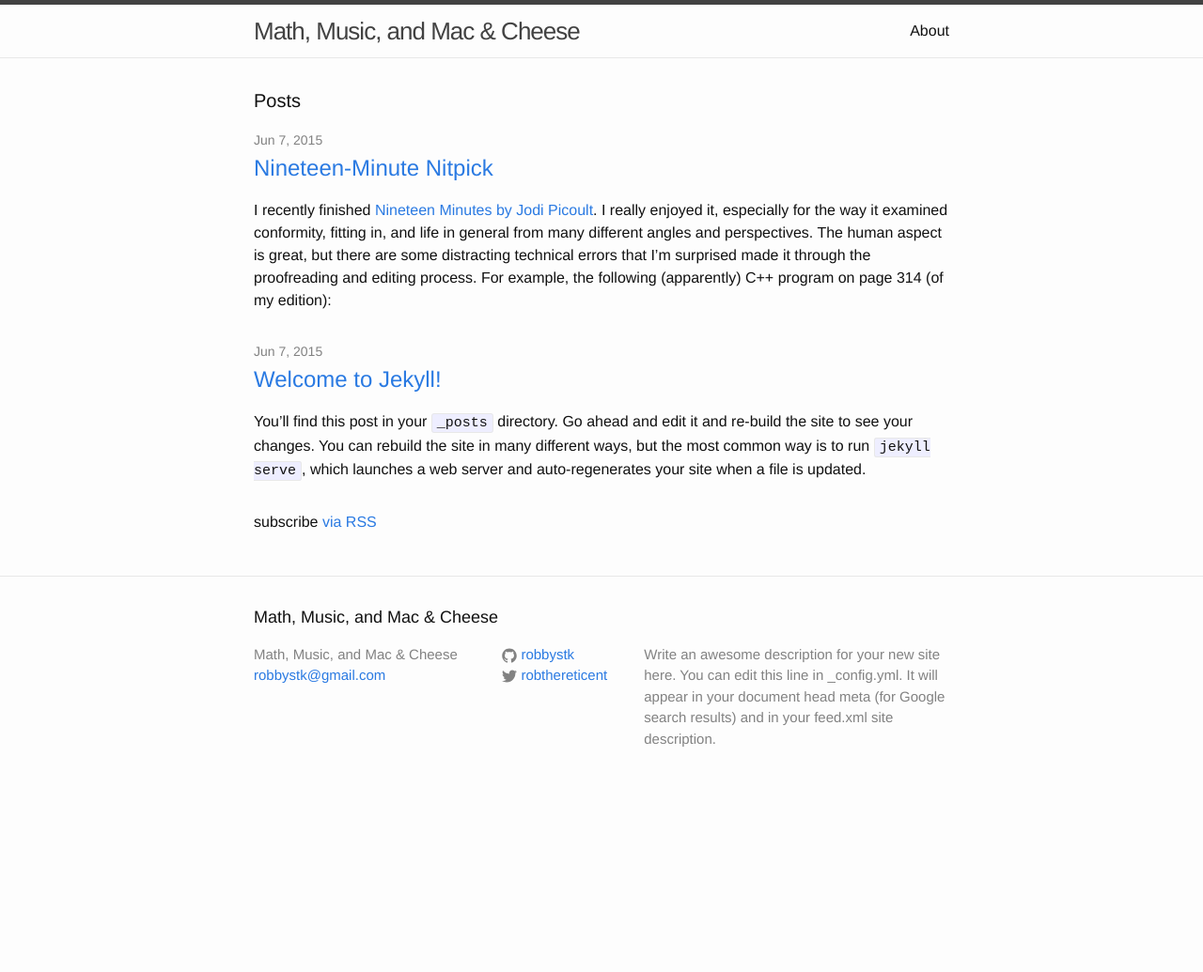
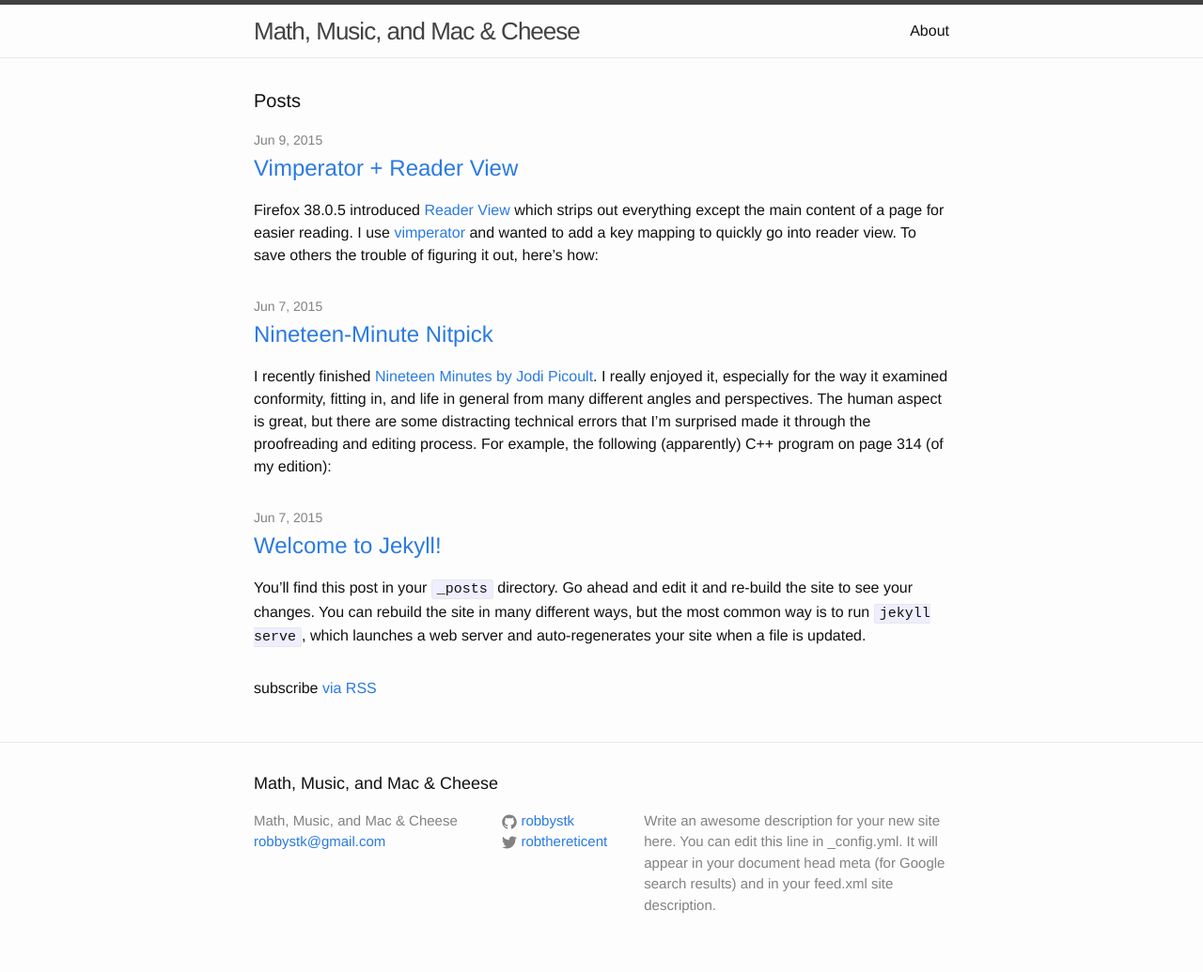
Before and after one commit to robbystk/blag, a Jekyll site: the page built from index.html, in a window 1280 px wide. Shown: the whole page at 94% size. Built offline with Jekyll 4.4.1, drawn with Linux system fonts in a browser that asks for light colours; before the commit the page ends 900 px from its top, so only the background shows below that.

Commit message:
added figuring out how to conditional

```diff
--- a/_drafts/next-post.md
+++ b/_posts/2015-06-09-vimperator-reader-view.md
@@ -1,6 +1,7 @@
 ---
 layout:     post
 title:      "Vimperator + Reader View"
+date:       2015-06-09 15:34
 ---
 
 Firefox 38.0.5 introduced [Reader View](https://support.mozilla.org/en-US/kb/enjoy-clutter-free-web-pages-reader-view)
@@ -9,7 +10,7 @@
 to add a key mapping to quickly go into reader view.  To save others the trouble
 of figuring it out, here's how:
 
-Basically all the little reader button does is prepend `about:reader?url=` to
+Basically all the little reader button does is prepend `"about:reader?url="` to
 the current URL so all we need to do is write a command that does just that.
 Turns out it's easier said than done.  I hunted through the vimperator
 documentation, experimenting with copying the URL with `y` (but there's no way
@@ -34,4 +35,19 @@
 
 This can cause strange behavior if you call it on a page that's already in
 reader mode.  It will get 'stuck' and `H` to go back doesn't work but `2H` will.
-There's probably a way to prevent that; maybe I'll work on it.
+
+There is a way to prevent this using javascript's conditional operator
+`condition ? expr1 : expr2`.  This evaluates to *`expr1`* if the condition is
+true and *`expr2`* if the condition is false.  The *`condition`* will be
+whether we're already in reader view (whether the URL starts with
+`"about:reader"`), if we are, go back to normal mode (remove the
+`"about:reader"?url="`, and if not, go to reader mode same as before.
+Thus:
+{% highlight vim %}
+:command! reader :execute ((content.location.href.indexOf("about:reader?url=") !== -1) ? ("open " + content.href.substring(17)) : ("open about:reader?url=" + content.location.href))
+:mkvimperatorrc!
+{% endhighlight %}
+or in `.vimperatorrc`:
+{% highlight vim %}
+command reader :execute ((content.location.href.indexOf("about:reader?url=") !== -1) ? ("open " + content.location.href.substring(17)) : ("open about:reader?url=" + content.location.href))
+{% endhighlight %}
```
